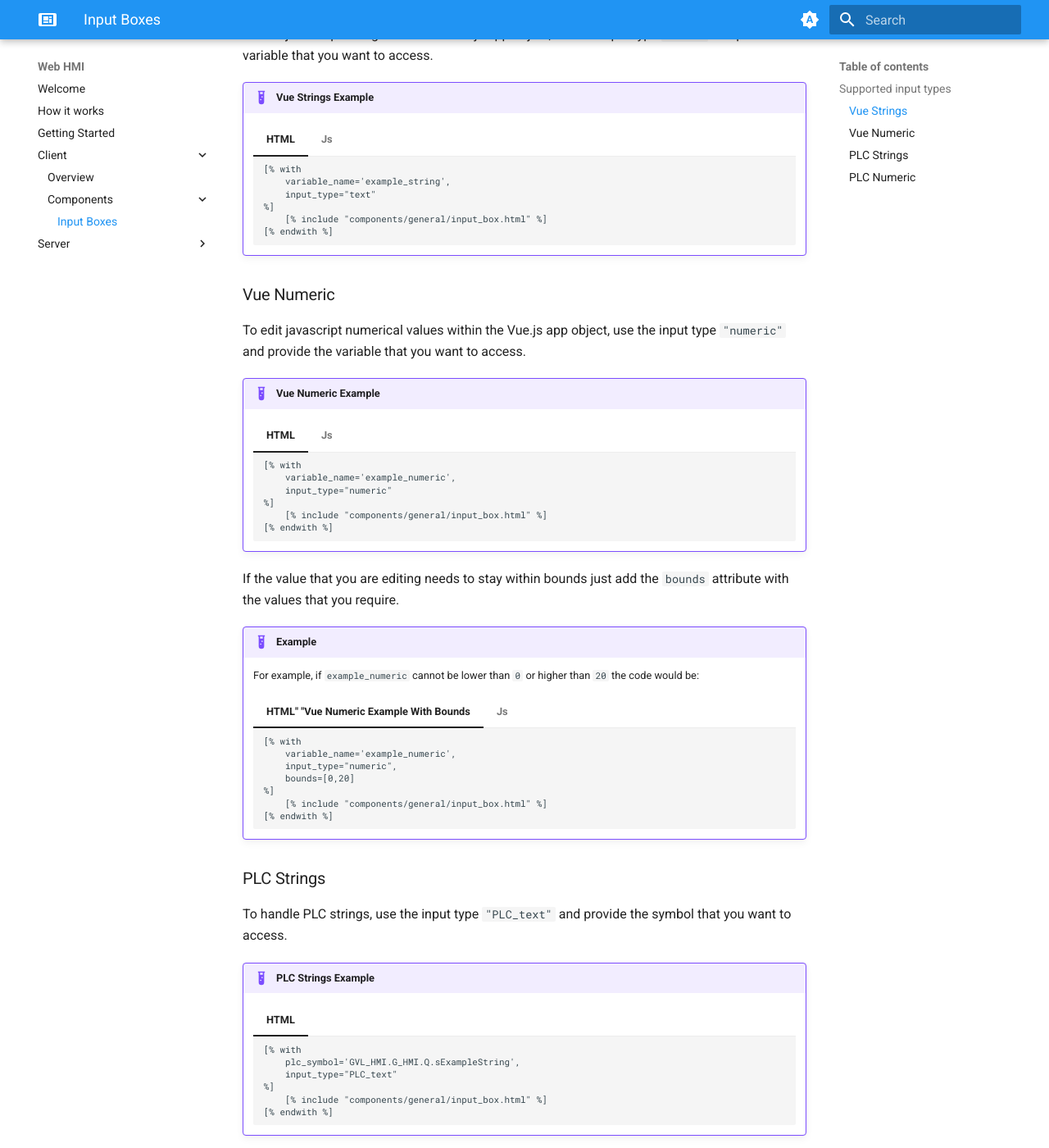
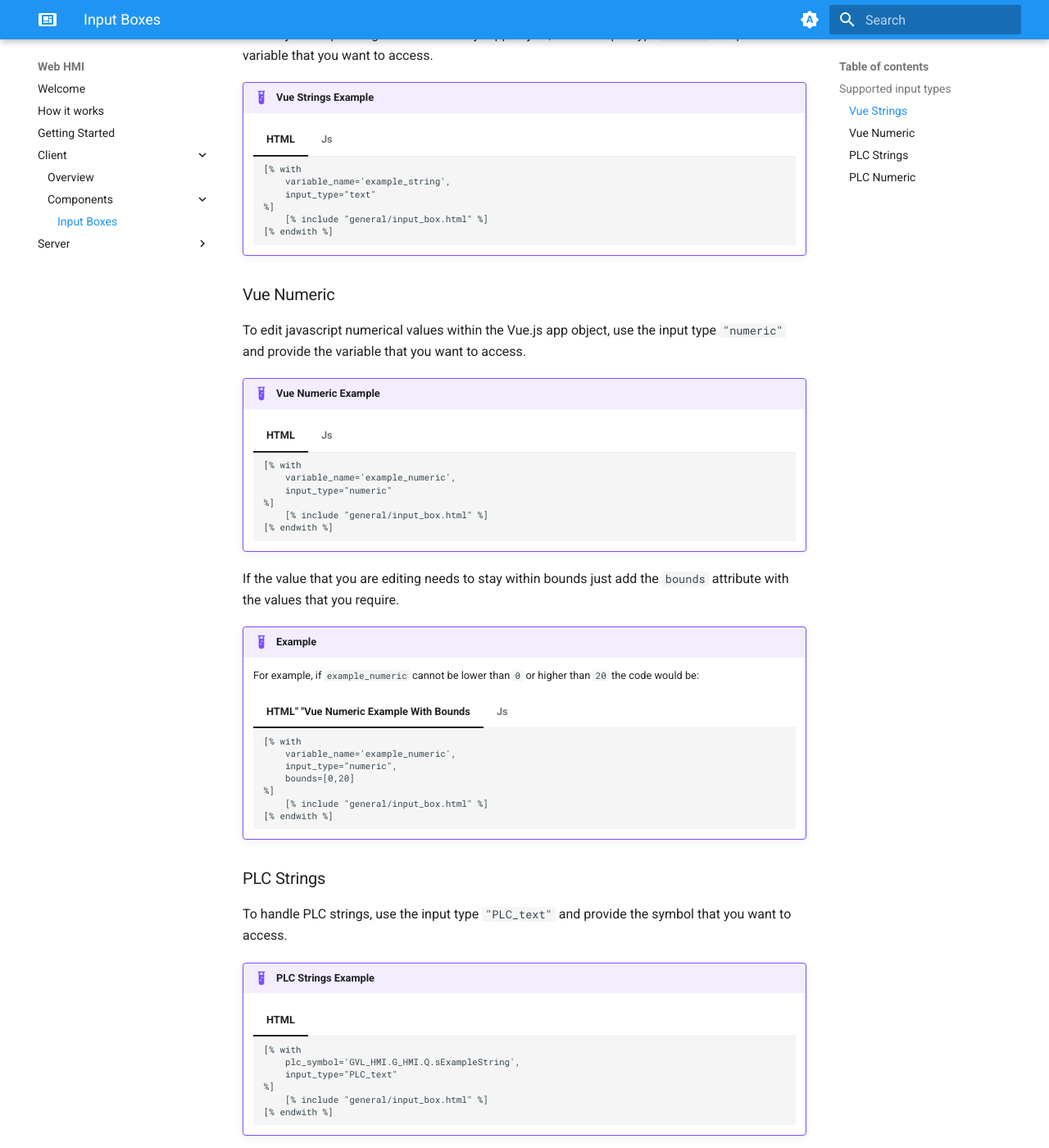
Before and after one commit to Thorn-Contractors/Web-HMI-Docs, an MkDocs documentation site: the page built from docs/client/components/input_box.md, in a window 1280 px wide and 1400 px high, scrolled down 738 px. Shown: the whole window at 82% size. Built offline with MkDocs 1.6.1 and Material for MkDocs 9.7.7, drawn with Linux system fonts in a browser that asks for light colours; some of the changed text lies outside the part shown.

Commit message:
Fix: Input box link

````diff
--- a/docs/client/components/input_box.md
+++ b/docs/client/components/input_box.md
@@ -6,7 +6,7 @@ The built in input box component uses the provided onscreen keyboard to accept u
 It can be included with Jinja using the following path:
 
 ```html
-"components/general/input_box.html"
+"general/input_box.html"
 ```
 
 With the following parameters:
@@ -34,7 +34,7 @@
             variable_name='example_string',
             input_type="text"
         %]
-            [% include "components/general/input_box.html" %]
+            [% include "general/input_box.html" %]
         [% endwith %]
         ```
 
@@ -62,7 +62,7 @@ To edit javascript numerical values within the Vue.js app object, use the input
             variable_name='example_numeric',
             input_type="numeric"
         %]
-            [% include "components/general/input_box.html" %]
+            [% include "general/input_box.html" %]
         [% endwith %]
         ```
 
@@ -89,7 +89,7 @@
             input_type="numeric",
             bounds=[0,20]
         %]
-            [% include "components/general/input_box.html" %]
+            [% include "general/input_box.html" %]
         [% endwith %]
         ```
 
@@ -115,7 +115,7 @@
             plc_symbol='GVL_HMI.G_HMI.Q.sExampleString',
             input_type="PLC_text"
         %]
-            [% include "components/general/input_box.html" %]
+            [% include "general/input_box.html" %]
         [% endwith %]
         ```
 
@@ -131,7 +131,7 @@
             plc_symbol='GVL_HMI.G_HMI.Q.nExampleInt',
             input_type="PLC_numeric"
         %]
-            [% include "components/general/input_box.html" %]
+            [% include "general/input_box.html" %]
         [% endwith %]
         ```
 
@@ -149,6 +149,6 @@
             input_type="PLC_numeric",
             bounds=[0,20]
         %]
-            [% include "components/general/input_box.html" %]
+            [% include "general/input_box.html" %]
         [% endwith %]
         ```
````
